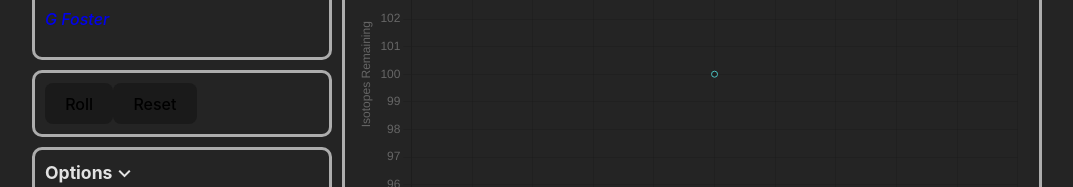
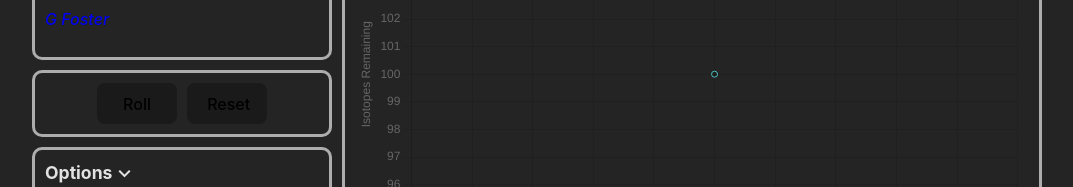
Before and after one commit to guyfoz77/half-life-dice, a React (Vite) app: page / in a window 1280 px wide. Shown: the part 134-321 px from the top of the page, without its empty margins (108-1181 px from the left). Built offline with nearby package versions, Linux system fonts and the light colour scheme.

Commit message:
Style buttons component

```diff
--- a/src/App.css
+++ b/src/App.css
@@ -16,6 +16,15 @@
 }
 .diceContainer .dice1 {
   background-color: darkgreen;
+}
+
+.buttonsComponent {
+  display: flex;
+  justify-content: center;
+  gap: 10px;
+}
+.buttonsComponent button {
+  width: 80px;
 }
 
 :root {
@@ -123,6 +132,7 @@ span {
 .component h4 {
   margin: 0 0 10px 0;
   font-size: 1.1em;
+  cursor: pointer;
 }
 
 /*# sourceMappingURL=App.css.map */
--- a/src/sass/App.scss
+++ b/src/sass/App.scss
@@ -1,5 +1,7 @@
 @use "toolbox";
 @use "Material";
+@use "Options";
+@use "Buttons";
 
 :root {
   font-family: Inter, system-ui, Avenir, Helvetica, Arial, sans-serif;
@@ -111,5 +113,6 @@ span {
   h4 {
     margin: 0 0 10px 0;
     font-size: 1.1em;
+    cursor: pointer;
   }
 }
--- /dev/null
+++ b/src/sass/Buttons.scss
@@ -0,0 +1,9 @@
+.buttonsComponent {
+  display: flex;
+  justify-content: center;
+  gap: 10px;
+
+  button {
+    width: 80px;
+  }
+}
--- /dev/null
+++ b/src/sass/Options.scss
@@ -0,0 +1,2 @@
+.optionsComponent {
+}
```
Also changed, not shown: 1 other file (tests, documents, lock files or other folders).
